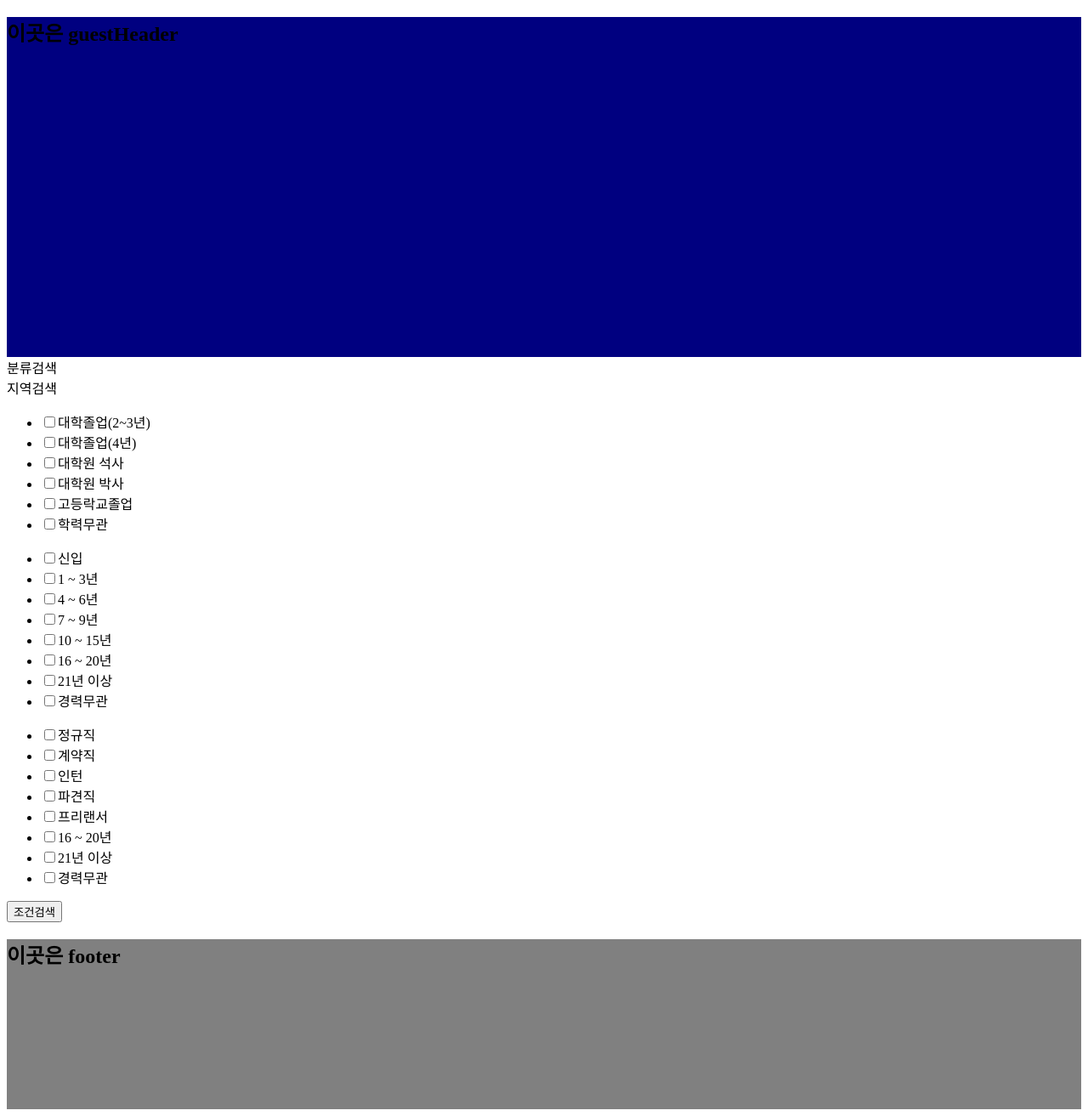
After one commit to sujimvm/WorkWave, a Spring Boot app: page /comboard.go in a window 1280 px wide. The commit adds this page. Shown: the whole page at 85% size. Run offline with Spring Boot 4, Linux system fonts and the light colour scheme; data that the repository does not hold is empty; some libraries are stand-ins or nearby versions.

Commit message:
header / footer 수정 공고리스트 추가 중 js / css 폴더 추가

```diff
--- a/Team2Project/src/main/java/com/Team2Project/WorkWave/controller/ComBoardController.java
+++ b/Team2Project/src/main/java/com/Team2Project/WorkWave/controller/ComBoardController.java
@@ -1,9 +1,18 @@
 package com.Team2Project.WorkWave.controller;
 
 
+import java.util.HashMap;
+import java.util.List;
+import java.util.Map;
+
 import org.springframework.beans.factory.annotation.Autowired;
 import org.springframework.stereotype.Controller;
+import org.springframework.web.bind.annotation.GetMapping;
+import org.springframework.web.bind.annotation.PostMapping;
+import org.springframework.web.bind.annotation.ResponseBody;
 
+import com.Team2Project.WorkWave.model.CodeDTO;
+import com.Team2Project.WorkWave.model.ComBoardDTO;
 import com.Team2Project.WorkWave.model.ComBoardMapper;
 
 
@@ -14,5 +23,41 @@ public class ComBoardController {
 	@Autowired
 	private ComBoardMapper mapper;
 
+	@GetMapping("comboard.go")
+	public String goComBoardList() {
 
+		return "comBoard/list";
+	}
+
+	@PostMapping("comboardList.go")
+	@ResponseBody
+	public List<ComBoardDTO> getJobList() {
+
+		return this.mapper.getJobList();
+	}
+
+	@PostMapping("jobCodeGroup.go")
+	@ResponseBody
+	public Map<String, List<CodeDTO>> getJobCodeList() {
+
+		Map<String, List<CodeDTO>> map = new HashMap<>();
+
+		map.put("group", this.mapper.getJobCodeGroupList());
+		map.put("sub", this.mapper.getJobCodeSubList());
+		map.put("step", this.mapper.getJobCodeStepList());
+
+		return map;
+	}
+
+	@PostMapping("locationCodeGroup.go")
+	@ResponseBody
+	public Map<String, List<CodeDTO>> getLocationCodeList() {
+
+		Map<String, List<CodeDTO>> map = new HashMap<>();
+
+		map.put("group", this.mapper.getLocationCodeGroupList());
+		map.put("sub", this.mapper.getLocationCodeSubList());
+
+		return map;
+	}
 }
--- a/Team2Project/src/main/resources/mybatis/mybatis-config.xml
+++ b/Team2Project/src/main/resources/mybatis/mybatis-config.xml
@@ -15,7 +15,7 @@
   		<typeAlias type="com.Team2Project.WorkWave.model.PositionDTO" alias="psDTO"/> <!-- 포지션제안 -->
   		<typeAlias type="com.Team2Project.WorkWave.model.ProfileDTO" alias="pDTO"/> <!-- 이력서 -->
   		<typeAlias type="com.Team2Project.WorkWave.model.UserDTO" alias="uDTO"/> <!-- 개인회원 -->
+  		<typeAlias type="com.Team2Project.WorkWave.model.CodeDTO" alias="codeDTO"/> <!-- 코드 -->
   		<typeAlias type="com.Team2Project.WorkWave.model.Page" alias="page"/> <!-- 페이지 -->
-  		<typeAlias type="com.Team2Project.WorkWave.model.CodeDTO" alias="codeDTO"/> <!-- 코드 -->
   	</typeAliases>
   </configuration>
--- /dev/null
+++ b/Team2Project/src/main/resources/static/css/comBoardListCss.css
@@ -0,0 +1,22 @@
+@charset "UTF-8";
+
+.codeTotalDiv{
+	display: -webkit-inline-box;
+}
+.codeDiv{
+	width:400px;;
+	height: 300px;
+	overflow: scroll;
+}
+
+.testCSS{
+	width: 100%;
+	height: 400px;
+	background-color: navy;
+}
+
+.testCSS_f{
+width: 100%;
+height: 200px;
+background-color: gray;
+}
--- /dev/null
+++ b/Team2Project/src/main/resources/static/js/min.js
@@ -0,0 +1,140 @@
+	// 화면 시작
+	$(document).ready(function() {
+		var jobCodeOutput = 0;
+		var locationCodeOutput = 0;
+
+		// 직업분류 0 이면 클릭 시 show , 1이면 클릭 시 hide
+		$(document).on('click', '#jobCodeOutputDiv', function() {
+			if(jobCodeOutput == 0){
+				jobCodeOutput = 1;
+				$('#jobCodeTotalDiv').show();
+			}else{
+				jobCodeOutput = 0;
+				$('#jobCodeTotalDiv').hide();
+			}
+		});
+
+		// 직업분류 0 이면 클릭 시 show , 1이면 클릭 시 hide
+		$(document).on('click', '#locationCodeOutputDiv', function() {
+			if(locationCodeOutput == 0){
+				locationCodeOutput = 1;
+				$('#locationCodeTotalDiv').show();
+			}else{
+				locationCodeOutput = 0;
+				$('#locationCodeTotalDiv').hide();
+			}
+		});
+
+		getJobCodeGroup();
+		getLocationCodeGroup();
+		getComBoardList();
+	});
+
+	$(document).on('click', '#jobCodeGroupUl input:checkbox', function() {
+	   if ($(this).is(':checked')){
+		   $('.jobCodeSubUl').hide();
+		   $('.jobCodeStepUl').hide();
+		   $('#jobCodeSubUl'+$(this).val()).show();
+	  }
+	});
+
+	$(document).on('click', '.jobCodeSubUl input:checkbox', function() {
+	   if ($(this).is(':checked')){
+		   $('.jobCodeStepUl').hide();
+		   $('#jobCodeStepUl'+$(this).val()).show();
+	  }
+	});
+
+	// 직업 대분류 조회
+	function getJobCodeGroup() {
+		$.ajax({
+			url: 'jobCodeGroup.go',
+			type: 'post',
+			dataType: 'json',
+			success: function(jobCodeList) {
+				var jobDataGroup = jobCodeList.group;
+				var jobDataSub = jobCodeList.sub;
+				var jobDataStep = jobCodeList.step;
+				jobDataGroup.forEach(function(group) {
+					$('#jobCodeGroupUl').append("<li><input type='checkbox' value='"+group.code+"' id='j"+group.code+"' name='jobCode'><label for='j"+group.code+"'>" + group.name + "</label></li>");
+					$('#jobCodeSubDiv').append("<ul class='jobCodeSubUl' id='jobCodeSubUl"+group.code+"'></ul>");
+					$('#jobCodeSubUl'+group.code).hide();
+				});
+				jobDataSub.forEach(function(sub) {
+					$('#jobCodeSubUl'+sub.code.substr(0,2)).append("<li><input type='checkbox' value='"+sub.code+"' id='j"+sub.code+"' name='jobCode'><label for='j"+sub.code+"'>" + sub.name + "</label></li>");
+					$('#jobCodeStepDiv').append("<ul class='jobCodeStepUl' id='jobCodeStepUl"+sub.code+"'></ul>");
+					$('#jobCodeStepUl'+sub.code).append("<li><input type='checkbox' value='"+sub.code+"' id='j"+sub.code+"' name='jobCode'><label for='j"+sub.code+"'>전체</label></li>");
+					$('#jobCodeStepUl'+sub.code).hide();
+				});
+				jobDataStep.forEach(function(step) {
+					$('#jobCodeStepUl'+step.code.substr(0,3)).append("<li><input type='checkbox' value='"+step.code+"' id='j"+step.code+"' name='jobCode'><label for='j"+step.code+"'>" + step.name + "</label></li>");
+				});
+				$('#jobCodeTotalDiv').hide();
+			},
+			error: function(xhr, status, error) {
+				console.error(xhr);
+			}
+		});
+	}
+
+	$(document).on('click', '#locationCodeGroupUl input:checkbox', function() {
+	   if ($(this).is(':checked')){
+		   $('.locationCodeSubUl').hide();
+		   $('.locationCodeStepUl').hide();
+		   $('#locationCodeSubUl'+$(this).val()).show();
+	  }
+	});
+
+	// 지역 대분류 조회
+	function getLocationCodeGroup() {
+		$.ajax({
+			url: 'locationCodeGroup.go',
+			type: 'post',
+			dataType: 'json',
+			success: function(locationCodeList) {
+				var locationDataGroup = locationCodeList.group;
+				var locationDataSub = locationCodeList.sub;
+				var locationDataStep = locationCodeList.step;
+				locationDataGroup.forEach(function(group) {
+					$('#locationCodeGroupUl').append("<li><input type='checkbox' value='"+group.code+"' id='l"+group.code+"' name='locationCode'><label for='l"+group.code+"'>" + group.name + "</label></li>");
+					$('#locationCodeSubDiv').append("<ul class='locationCodeSubUl' id='locationCodeSubUl"+group.code+"'></ul>");
+					$('#locationCodeSubUl'+group.code).append("<li><input type='checkbox' value='"+group.code+"' id='l"+group.code+"' name='locationCode'><label for='i"+group.code+"'>전체</label></li>");
+					$('#locationCodeSubUl'+group.code).hide();
+				});
+				locationDataSub.forEach(function(sub) {
+					$('#locationCodeSubUl'+sub.code.substr(0,2)).append("<li><input type='checkbox' value='"+sub.code+"' id='l"+sub.code+"' name='locationCode'><label for='l"+sub.code+"'>" + sub.name + "</label></li>");
+				});
+				$('#locationCodeTotalDiv').hide();
+			},
+			error: function(xhr, status, error) {
+				console.error(xhr);
+			}
+		});
+	}
+
+	// 공고리스트 조회 및 출력
+	function getComBoardList() {
+		$.ajax({
+			url: 'comboardList.go',
+			type: 'post',
+			dataType: 'json',
+			success: function(list) {
+				$('#jobListTb').empty(); // Clear any existing rows
+				list.forEach(function(list) {
+					var row = "<tr>" +
+						"<td><input type='checkbox'></td>" + //선택한 공고 한번에 지원하기 체크박스
+						"<td><a href='#'>" + list.company_name + "</a></td>" +
+						"<td><a href='#'>" + list.com_board_title + "<br>" +
+						list.com_board_career + list.com_board_edu + list.company_addr + list.com_board_type  + "<br>" +
+						list.com_board_group + list.com_board_sub + list.com_board_step + "</a></td>" +
+						"<td><input type='checkbox'></td>" + //관심기업 등록 체크박스
+						"<td><input type='button' value='지원하기'></td>" + // 해당기업 지원하기
+						"</tr>";
+					$('#jobListTb').append(row);
+				});
+			},
+			error: function(xhr, status, error) {
+				console.error(xhr);
+			}
+		});
+	}
--- a/Team2Project/src/main/resources/templates/comBoard/list.html
+++ b/Team2Project/src/main/resources/templates/comBoard/list.html
@@ -1,25 +1,79 @@
 <!DOCTYPE html>
-<html xmlns="http://www.w3.org/1999/xhtml"
-      xmlns:th="http://www.thymeleaf.org"
-      xmlns:layout="http://www.ultraq.net.nz/thymeleaf/layout"
-      layout:decorate="~{layout/default_layout}">
+<html>
 <head>
 <meta charset="UTF-8">
 <title>Insert title here</title>
+<link rel="stylesheet" th:href="@{/css/comBoardListCss.css}">
+<script src="https://ajax.googleapis.com/ajax/libs/jquery/3.5.1/jquery.min.js"></script>
+<script th:src="@{/js/min.js}"></script>
 </head>
-    <th:block layout:fragment="head">
-    	<title>Spring Boot</title>
 
-        <!--/* css */-->
-        <!-- <link th:href="@{/bootstrap/css/common.css}" rel="stylesheet" /> -->
-    </th:block>
-    <body>
-        <th:block layout:fragment="header" th:include="@{../include/companyHeader}"></th:block>
+<body>
+	<div th:include="include/header::guestHeader"></div>
+	<div layout:fragment="content" class="content">
+		<div>
+			<div id="jobCodeOutputDiv"><span>분류검색</span></div>
+			<div id="jobCodeTotalDiv" class="codeTotalDiv">
+				<div id="jobCodeGroupDiv" class="codeDiv">
+					<ul id="jobCodeGroupUl"></ul>
+				</div>
+				<div id="jobCodeSubDiv" class="codeDiv"></div>
+				<div id="jobCodeStepDiv" class="codeDiv"></div>
+			</div>
 
-        <div layout:fragment="content" class="content">
-            <h2>This is Content</h2>
-        </div>
+			<div id="locationCodeOutputDiv">지역검색</div>
+			<div id="locationCodeTotalDiv" class="codeTotalDiv">
+				<div id="locationCodeGroupDiv" class="codeDiv">
+					<ul id="locationCodeGroupUl"></ul>
+				</div>
+				<div id="locationCodeSubDiv" class="codeDiv"></div>
+			</div>
+			<div>
+				<div id="eduCodeDiv">
+					<ul>
+						<li><input type="checkbox" name="" id="" value=""><label for="">대학졸업(2~3년)</label></li>
+						<li><input type="checkbox" name="" id="" value=""><label for="">대학졸업(4년)</label></li>
+						<li><input type="checkbox" name="" id="" value=""><label for="">대학원 석사</label></li>
+						<li><input type="checkbox" name="" id="" value=""><label for="">대학원 박사</label></li>
+						<li><input type="checkbox" name="" id="" value=""><label for="">고등락교졸업</label></li>
+						<li><input type="checkbox" name="" id="" value=""><label for="">학력무관</label></li>
+					</ul>
+				</div>
+				<div id="careerCodeDiv">
+					<ul>
+						<li><input type="checkbox" name="" id="" value=""><label for="">신입</label></li>
+						<li><input type="checkbox" name="" id="" value=""><label for="">1 ~ 3년</label></li>
+						<li><input type="checkbox" name="" id="" value=""><label for="">4 ~ 6년</label></li>
+						<li><input type="checkbox" name="" id="" value=""><label for="">7 ~ 9년</label></li>
+						<li><input type="checkbox" name="" id="" value=""><label for="">10 ~ 15년</label></li>
+						<li><input type="checkbox" name="" id="" value=""><label for="">16 ~ 20년</label></li>
+						<li><input type="checkbox" name="" id="" value=""><label for="">21년 이상</label></li>
+						<li><input type="checkbox" name="" id="" value=""><label for="">경력무관</label></li>
+					</ul>
+				</div>
+				<div id="searchDataDiv">
+					<ul>
+						<li><input type="checkbox" name="" id="" value=""><label for="">정규직</label></li>
+						<li><input type="checkbox" name="" id="" value=""><label for="">계약직</label></li>
+						<li><input type="checkbox" name="" id="" value=""><label for="">인턴</label></li>
+						<li><input type="checkbox" name="" id="" value=""><label for="">파견직</label></li>
+						<li><input type="checkbox" name="" id="" value=""><label for="">프리랜서</label></li>
+						<li><input type="checkbox" name="" id="" value=""><label for="">16 ~ 20년</label></li>
+						<li><input type="checkbox" name="" id="" value=""><label for="">21년 이상</label></li>
+						<li><input type="checkbox" name="" id="" value=""><label for="">경력무관</label></li>
+					</ul>
+				</div><!-- 선택한 검색 값 -->
+			</div>
 
-        <th:block layout:fragment="footer" th:include="@{../include/footer}"></th:block>
-    </body>
+			<div><!-- 검색버튼 -->
+				<input type="button" value="조건검색">
+			</div>
+		</div> <!-- 검색 input -->
+		<div>
+			<table id="jobListTb"></table>
+		</div> <!-- 리스트 -->
+		<div></div> <!-- 페이징 -->
+	</div>
+	<div th:include="include/footer::footer"></div>
+</body>
 </html>
--- a/Team2Project/src/main/resources/templates/include/companyHeader.html
+++ /dev/null
@@ -1,6 +0,0 @@
-<html xmlns="http://www.w3.org/1999/xhtml"
-	xmlns:th="http://www.thymeleaf.org">
-	<div class="header">
-			<h2>Company Header</h2>
-	</div>
-</html>
--- a/Team2Project/src/main/resources/templates/include/footer.html
+++ b/Team2Project/src/main/resources/templates/include/footer.html
@@ -1,6 +1,14 @@
-<html xmlns="http://www.w3.org/1999/xhtml"
-	 xmlns:th="http://www.thymeleaf.org">
-	 <div class="footer">
-	 	<h2>Footer</h2>
-	 </div>
+<!DOCTYPE html>
+<html>
+<head>
+<meta charset="UTF-8">
+<title>Insert title here</title>
+</head>
+<body>
+	 <div th:fragment="footer">
+		<div class="testCSS_f">
+			<h2>이곳은 footer</h2>
+		</div>
+	</div>
+</body>
 </html>
--- a/Team2Project/src/main/resources/templates/include/guestHeader.html
+++ /dev/null
@@ -1,6 +0,0 @@
-<html xmlns="http://www.w3.org/1999/xhtml"
-	xmlns:th="http://www.thymeleaf.org">
-	<div class="header">
-			<h2>User Header</h2>
-	</div>
-</html>
--- /dev/null
+++ b/Team2Project/src/main/resources/templates/include/header.html
@@ -0,0 +1,24 @@
+<!DOCTYPE html>
+<html>
+<head>
+<meta charset="UTF-8">
+<title>Insert title here</title>
+</head>
+<body>
+	<div th:fragment="guestHeader">
+		<div class="testCSS">
+			<h2>이곳은 guestHeader</h2>
+		</div>
+	</div>
+	<div th:fragment="userHeader">
+		<div class="testCSS">
+			<h2>이곳은 userHeader</h2>
+		</div>
+	</div>
+	<div th:fragment="companyHeader">
+		<div class="testCSS">
+			<h2>이곳은 companyHeader</h2>
+		</div>
+	</div>
+</body>
+</html>
--- a/Team2Project/src/main/resources/templates/include/userHeader.html
+++ /dev/null
@@ -1,6 +0,0 @@
-<html xmlns="http://www.w3.org/1999/xhtml"
-	xmlns:th="http://www.thymeleaf.org">
-	<div class="header">
-			<h2>User Header</h2>
-	</div>
-</html>
--- a/Team2Project/src/main/resources/templates/index.html
+++ b/Team2Project/src/main/resources/templates/index.html
@@ -9,6 +9,7 @@
 	<a th:href="user.go">개인회원</a>
 	<a th:href="company.go">기업회원</a>
 	<a th:href="guest.go">비회원</a>
+	<a th:href="@{comboard.go}">공고리스트</a>
 
 </body>
 </html>
```
Also changed, not shown: Team2Project/src/main/java/com/Team2Project/WorkWave/model/ComBoardDTO.java (+18 -1 lines), Team2Project/src/main/java/com/Team2Project/WorkWave/model/ComBoardMapper.java (+9 -0 lines), Team2Project/src/main/resources/mybatis/mapper/comBoard.xml (+18 -0 lines).
